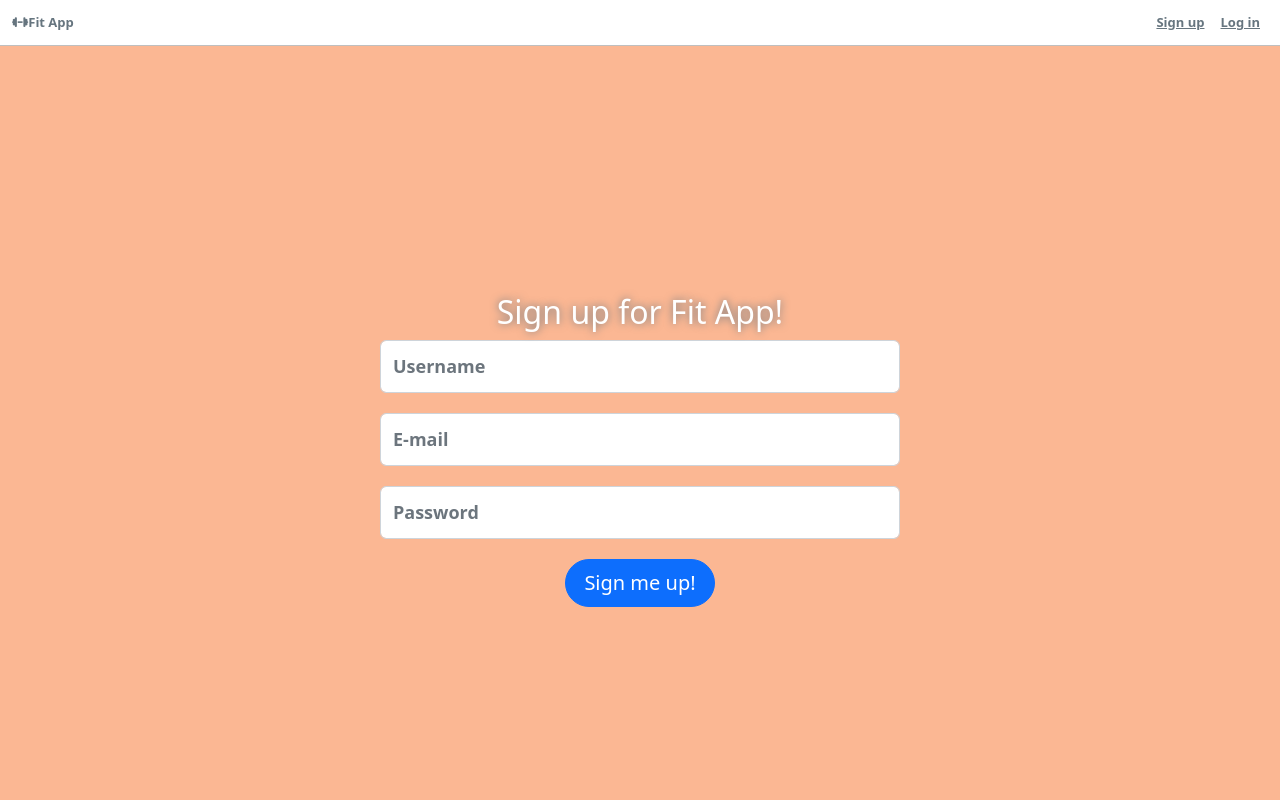
After one commit to edgarsanchezbarreda/Capstone_Project_1, a Flask app: page /signup in a window 1280 px wide. The commit adds this page. Run offline with Flask 2, Linux system fonts and the light colour scheme; some libraries are stand-ins or nearby versions.

Commit message:
Fixed models, added signup feature

```diff
--- a/app.py
+++ b/app.py
@@ -1,7 +1,13 @@
 import os, requests, json, random
-from flask import Flask, request,  render_template, redirect, flash, session
+
+from flask import Flask, request,  render_template, redirect, flash, session, g
 from flask_debugtoolbar import DebugToolbarExtension
-from models import db, connect_db, User, Equipment, User_Equipment, Exercise, User_Workout, Macros
+from sqlalchemy.exc import IntegrityError
+
+from models import db, connect_db, User, Exercise, User_Workout, Macros
+from forms import SignUpForm, LoginForm
+
+CURR_USER_KEY = "curr_user"
 
 app = Flask(__name__)
 
@@ -31,11 +37,90 @@ headers = {
 # Homepage route
 
 @app.route('/')
-def home():
-    response = requests.request("GET", f"{API_BASE_URL}/exercises/bodyPart/chest", headers=headers)
-    data = response.json()
-    return render_template('index.html', data=data)
+def homepage():
+    if g.user:
+        return render_template('home.html')
+
+    else:
+        return render_template('index.html')
 
 
-# @app.route('/signup')
-# def signup():
+###############################################
+#Signup, Login, Logout routes
+
+@app.before_request
+def add_user_to_g():
+    """If we're logged in, add curr user to Flask global."""
+
+    if CURR_USER_KEY in session:
+        g.user = User.query.get(session[CURR_USER_KEY])
+
+    else:
+        g.user = None
+
+
+def do_login(user):
+    """Log in user."""
+
+    session[CURR_USER_KEY] = user.id
+
+
+def do_logout():
+    """Logout user."""
+
+    if CURR_USER_KEY in session:
+        del session[CURR_USER_KEY]
+
+
+@app.route('/signup', methods = ['GET', 'POST'])
+def signup():
+    form = SignUpForm()
+
+    if form.validate_on_submit():
+        # try:
+        user = User.signup(
+            username=form.username.data,
+            password=form.password.data,
+            email=form.email.data
+            )
+        db.session.commit()
+
+        # except IntegrityError:
+        #     flash("Username already taken", 'danger')
+        #     return render_template('users/signup.html', form=form)
+
+        do_login(user)
+
+        return redirect('/')
+
+    else:
+        return render_template('users/signup.html', form=form)
+
+
+@app.route('/login', methods=["GET", "POST"])
+def login():
+    """Handle user login."""
+
+    form = LoginForm()
+
+    if form.validate_on_submit():
+        user = User.authenticate(form.username.data,
+                                 form.password.data)
+
+        if user:
+            do_login(user)
+            flash(f"Hello, {user.username}!", "success")
+            return redirect("/")
+
+        flash("Invalid credentials.", 'danger')
+
+    return render_template('users/login.html', form=form)
+
+
+
+@app.route('/logout', methods=['GET', 'POST'])
+def logout():
+    """Handle logout of user."""
+    session.pop(CURR_USER_KEY)
+    flash("You have logged out!", "success")
+    return redirect('/login')
--- a/forms.py
+++ b/forms.py
@@ -1,3 +1,18 @@
 from flask_wtf import FlaskForm
 from wtforms import StringField, PasswordField, TextAreaField
 from wtforms.validators import DataRequired, Email, Length
+
+
+class SignUpForm(FlaskForm):
+    """A form for users to create an account."""
+
+    username = StringField('Username', validators=[DataRequired()])
+    email = StringField('E-mail', validators=[DataRequired(), Email()])
+    password = PasswordField('Password', validators=[Length(min=6)])
+
+
+class LoginForm(FlaskForm):
+    """Login form."""
+
+    username = StringField('Username', validators=[DataRequired()])
+    password = PasswordField('Password', validators=[Length(min=6)])
--- a/requirements.txt
+++ b/requirements.txt
@@ -4,6 +4,8 @@ certifi==2022.5.18.1
 cffi==1.15.0
 charset-normalizer==2.0.12
 click==8.1.3
+dnspython==2.2.1
+email-validator==1.2.1
 Flask==2.1.2
 Flask-Bcrypt==1.0.1
 Flask-DebugToolbar==0.13.1
--- a/static/stylesheets/styles.css
+++ b/static/stylesheets/styles.css
@@ -1,7 +1,7 @@
 /* ====================== General */
 
 body {
-    background-color: #FDAF75;
+    background-color: #fbb793;
   }
 
   body.error-404 {
@@ -108,6 +108,28 @@ body {
      a background color.
    */
 
+
+
+   .home-hero {
+    height: 100vh;
+    display: flex;
+    justify-content: center;
+    flex-direction: column;
+    align-items: center;
+    position: absolute;
+    top: 0;
+    width: 100vw;
+    left: 0;
+    z-index: -1;
+    background-size: cover;
+    background-position: center center;
+    color: #fff;
+    text-align: center;
+    padding: 1rem;
+    text-shadow: 0 0 8px #66757f;
+  }
+
+
   .onboarding > .navbar {
     background-image: url("/static/images/nav-bg.png");
     background-size: 100% 100%;
@@ -396,7 +418,6 @@ body {
     width: 100vw;
     left: 0;
     z-index: -1;
-    background-image: url("/static/images/signed-out-home.jpg");
     background-size: cover;
     background-position: center center;
     color: #fff;
@@ -416,15 +437,7 @@ body {
     margin-bottom: 4rem;
   }
 
-  .home-hero:before {
-    content: "";
-    position: absolute;
-    top: 0;
-    left: 0;
-    right: 0;
-    bottom: 0;
-    background: rgba(255, 255, 255, 0.3);
-  }
+
 
   /* ============================== Signed in Home */
 
--- a/templates/base.html
+++ b/templates/base.html
@@ -33,12 +33,11 @@
                 <li><a href="/signup">Sign up</a></li>
                 <li><a href="/login">Log in</a></li>
                 {% else %}
-                <li>
+                <!-- <li>
                     <a href="/users/{{ g.user.id }}">
                         <img src="{{ g.user.image_url }}" alt="{{ g.user.username }}">
                     </a>
-                </li>
-                <li><a href="/messages/new">New Message</a></li>
+                </li> -->
                 <li><a href="/logout">Log out</a></li>
                 {% endif %}
             </ul>
--- /dev/null
+++ b/templates/home.html
@@ -0,0 +1,5 @@
+{% extends 'base.html' %}
+
+{% block content %}
+<h1>Hello World</h1>
+{% endblock %}
--- a/templates/index.html
+++ b/templates/index.html
@@ -1,4 +1,5 @@
 {% extends 'base.html' %}
+
 {% block content %}
 
 <div class="container">
--- /dev/null
+++ b/templates/users/signup.html
@@ -0,0 +1,25 @@
+{% extends 'base.html' %}
+
+{% block content %}
+
+<div class="row justify-content-md-center">
+    <div class="home-hero">
+        <div class="col-md-7 col-lg-5">
+            <h2 class="join-message">Sign up for Fit App!</h2>
+            <form method="POST" id="user_form">
+                {{ form.hidden_tag() }}
+
+                {% for field in form if field.widget.input_type != 'hidden' %}
+                {% for error in field.errors %}
+                <span class="text-danger">{{ error }}</span>
+                {% endfor %}
+                {{ field(placeholder=field.label.text, class="form-control") }}
+                {% endfor %}
+
+                <button class="btn btn-primary btn-lg btn-block">Sign me up!</button>
+            </form>
+        </div>
+    </div>
+</div>
+
+{% endblock %}
```
Also changed, not shown: other parts of static/stylesheets/styles.css (+1 -40 lines), models.py (+46 -24 lines).
